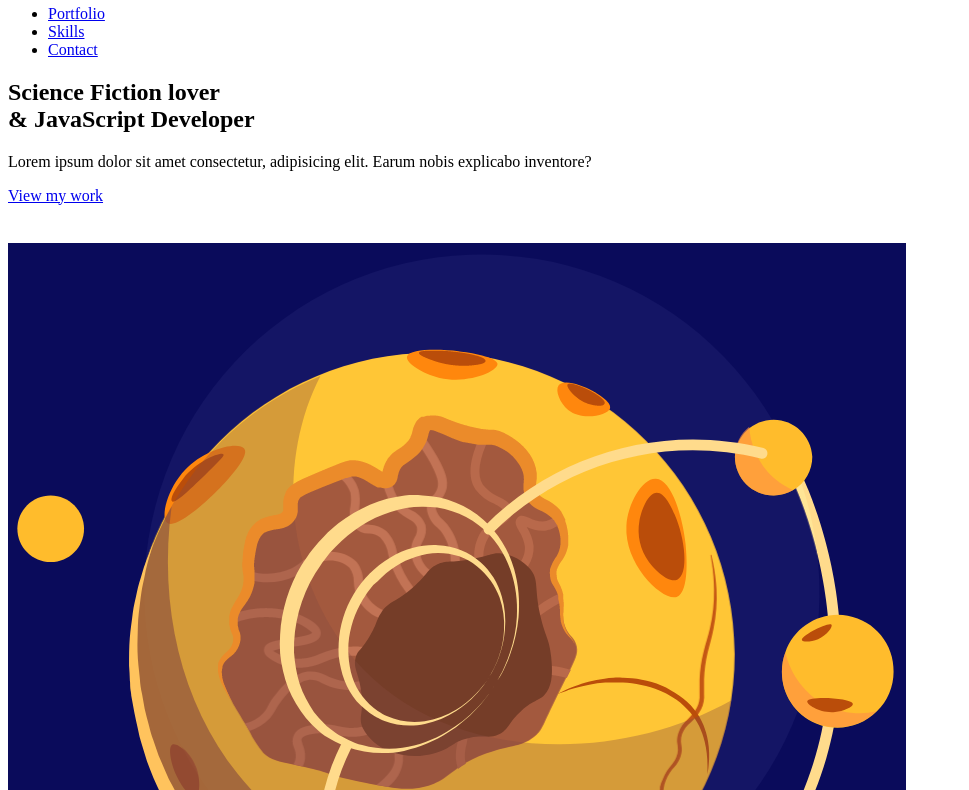
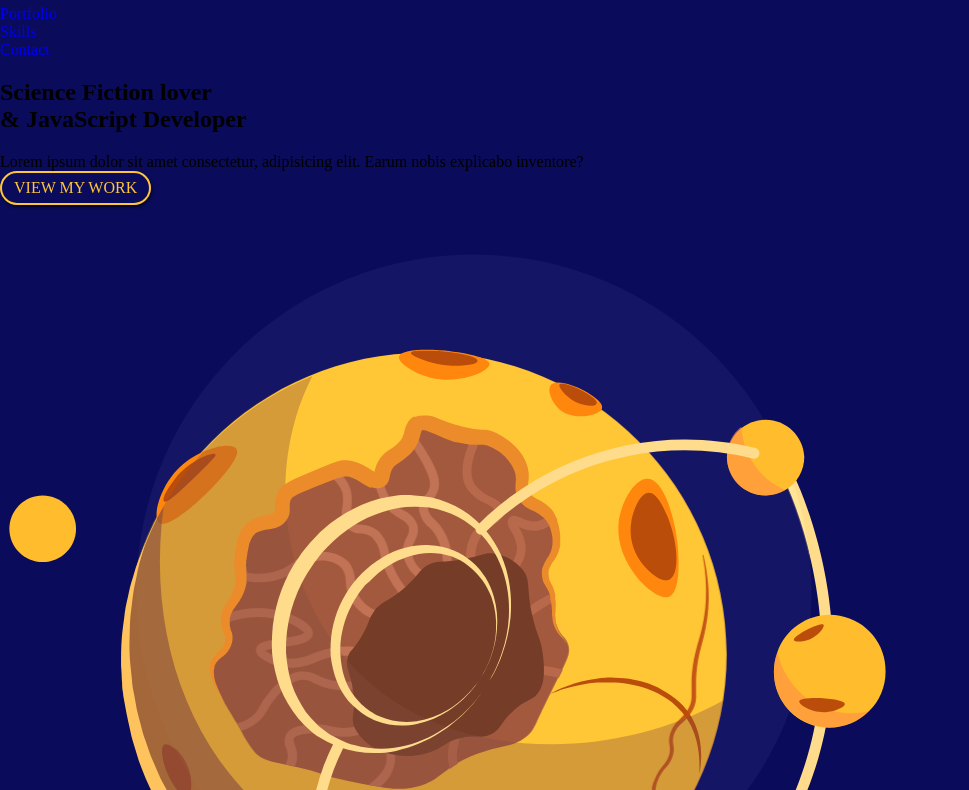
Before and after one commit to ali-farhad/space-portfolio, a plain HTML site: page index.html in a window 1280 px wide. Shown: the part 62-852 px from the top of the page, without its empty margins (0-969 px from the left). Drawn offline with Linux system fonts and the light colour scheme.

Commit message:
added base styles

```diff
--- a/style.css
+++ b/style.css
@@ -1,10 +1,59 @@
 /* VARIABLES */
+
+:root {
+    --primary: #FFC636;
+    --secondary: #0A0B5B;
+}
 
 
 /* RESET */
 
+body,
+p,
+a,
+ul,
+li {
+    margin: 0;
+    padding: 0;
+    text-decoration: none;
+}
+
+li {
+    list-style-type: none;
+}
+
 
 /* BASE STYLE */
+
+body {
+    background-color: var(--secondary);
+    overflow-x: hidden;
+}
+
+.button {
+    background: none;
+    border: 2px solid var(--primary);
+    color: var(--primary);
+    padding: 6px 12px;
+    border-radius: 20px;
+    text-transform: uppercase;
+    box-shadow: 1px 2px 3px rgba(0, 0, 0, 0.6);
+    display: inline-block;
+}
+
+.button:hover {
+    color: #222;
+    background: var(--primary);
+}
+
+input,
+textarea {
+    background: rgba(255, 255, 255, 0.05);
+    padding: 10px 16px;
+    border-radius: 20px;
+    border: 2px solid #9893D8;
+    color: #f2f2f2;
+}
 
 
 /* FONTS */
```
